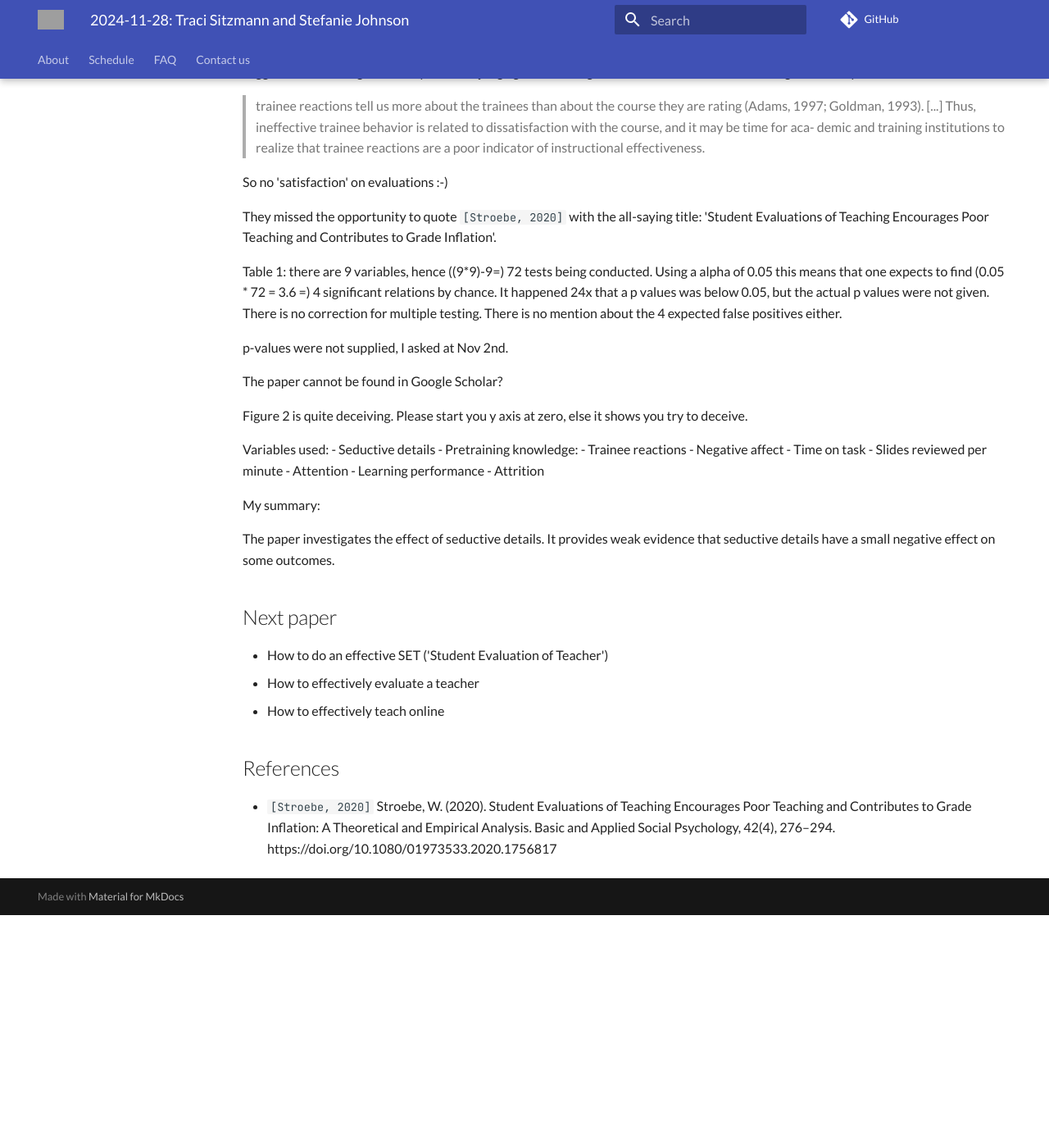
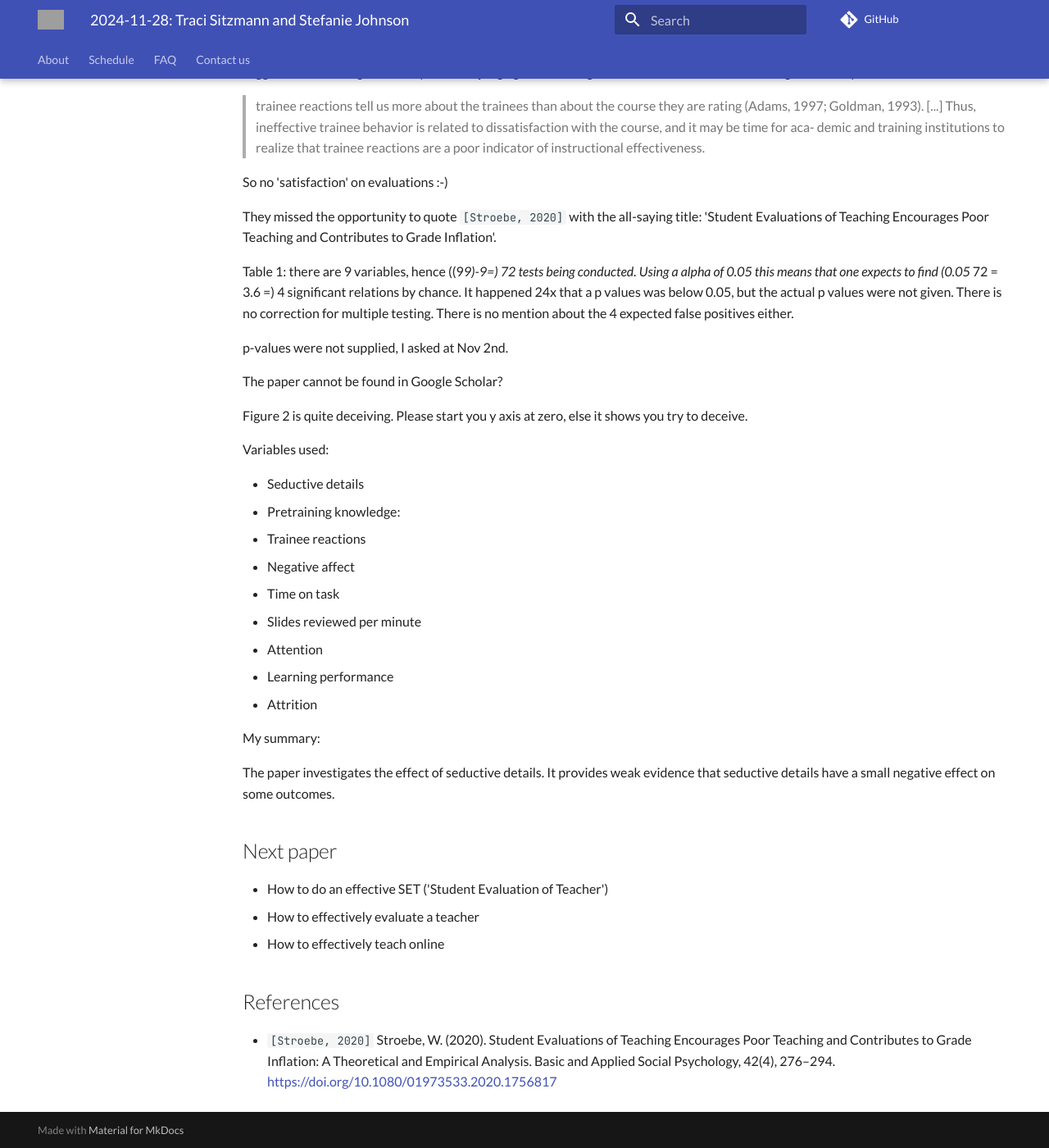
Before and after one commit to NBISweden/teaching_literature_club, an MkDocs documentation site: the page built from docs/events/20241128/20241128.md, in a window 1280 px wide and 1400 px high, scrolled down 2223 px. Shown: the whole window at 82% size. Built offline with MkDocs 1.6.1 and Material for MkDocs 9.7.7, drawn with Linux system fonts in a browser that asks for light colours; comment, search, counter and statistics services are not loaded; before the commit the page ends 3339 px from its top, so only the background shows below that; grey boxes are pictures that could not be loaded.

Commit message:
Fix markdown

```diff
--- a/docs/events/20241128/20241128.md
+++ b/docs/events/20241128/20241128.md
@@ -131,7 +131,7 @@ Teaching and Contributes to Grade Inflation'.
 
 Table 1: there are 9 variables, hence ((9*9)-9=) 72 tests being
 conducted. Using a alpha of 0.05 this means that one expects to find
-(0.05 * 72 = 3.6 =) 4 significant relations by chance.
+(0.05* 72 = 3.6 =) 4 significant relations by chance.
 It happened 24x that a p values was below 0.05,
 but the actual p values were not given.
 There is no correction for multiple testing.
@@ -145,6 +145,7 @@ Figure 2 is quite deceiving. Please start you y axis at zero,
 else it shows you try to deceive.
 
 Variables used:
+
 - Seductive details
 - Pretraining knowledge:
 - Trainee reactions
@@ -172,4 +173,4 @@ a small negative effect on some outcomes.
 - `[Stroebe, 2020]` Stroebe, W. (2020). Student Evaluations of Teaching
   Encourages Poor Teaching and Contributes to Grade Inflation: A Theoretical
   and Empirical Analysis. Basic and Applied Social Psychology,
-  42(4), 276–294. https://doi.org/10.1080/01973533.2020.1756817
+  42(4), 276–294. <https://doi.org/10.1080/01973533.2020.1756817>
```
